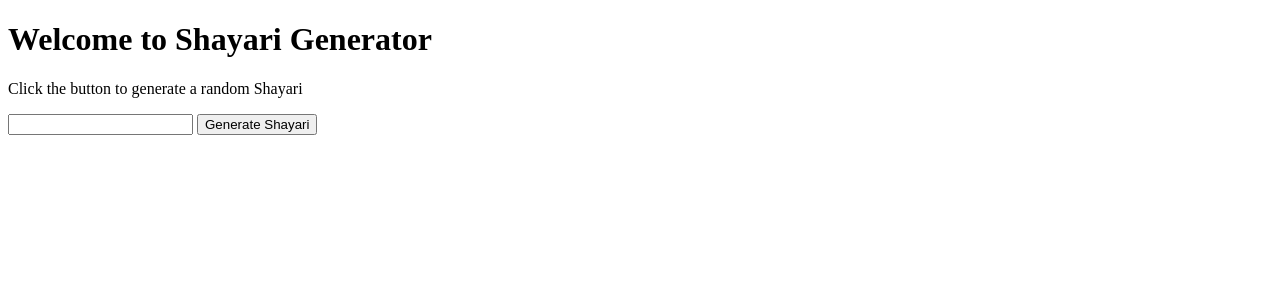
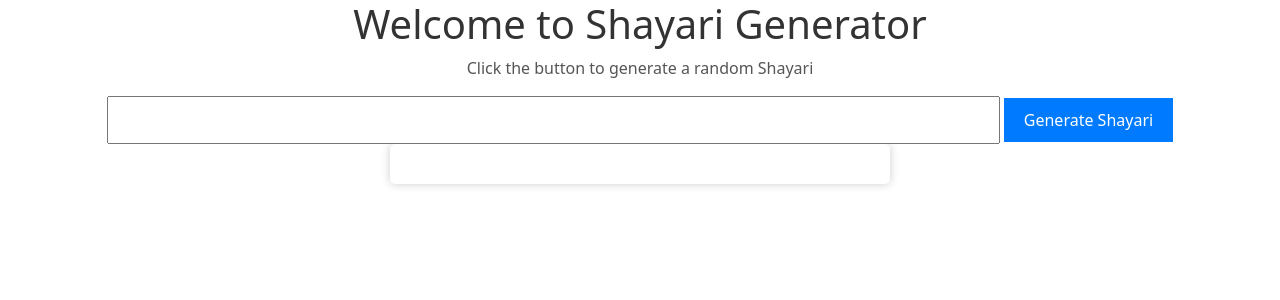
Before and after one commit to Rahul9332935/ShayariGenerator, a Flask app: page / in a window 1280 px wide. Shown: the top 300 px of the page. Run offline with Flask 3, Linux system fonts and the light colour scheme.

Commit message:
added css

```diff
--- a/openaiData.py
+++ b/openaiData.py
@@ -1,7 +1,7 @@
 import requests
 import os
 
-api_key = os.environ['OPENAI_KEY']#  Replace with your
+api_key = os.environ['KEY']#  Replace with your
 
 endpoint = "https://api.openai.com/v1/completions"
 
--- a/templates/index.html
+++ b/templates/index.html
@@ -2,8 +2,85 @@
 <html>
 <head>
   <title>Shayari Generator</title>
+  <link href="https://cdn.jsdelivr.net/npm/bootstrap@5.0.2/dist/css/bootstrap.min.css" rel="stylesheet" integrity="sha384-EVSTQN3/azprG1Anm3QDgpJLIm9Nao0Yz1ztcQTwFspd3yD65VohhpuuCOmLASjC" crossorigin="anonymous">
+  <style>
+    body {
+      font-family: Arial, sans-serif;
+      background-color: rgb(0, 128, 128);
+      margin: 0;
+      padding: 0;
+      text-align: center;
+    }
+    .container{
+      width: 50%
+      margin: 0 auto;
+    }
+    h1 {
+      color: #333;
+    }
+
+    p {
+      color: #555;
+    }
+
+    #shayari {
+      background-color: #fff;
+      padding: 20px;
+      border-radius: 5px;
+      max-width: 500px;
+      margin: 0 auto;
+      box-shadow: 0 0 10px rgba(0, 0, 0, 0.2);
+    }
+
+    input {
+      width: 80%;
+      padding: 10px;
+      margin: 10px 0;
+    }
+
+    button {
+      padding: 10px 20px;
+      background-color: #007bff;
+      color: #fff;
+      border: none;
+      border-radius: 5px;
+      cursor: pointer;
+    }
+
+    button:hover {
+      background-color: #0056b3;
+    }
+
+    @media (max-width: 767px) {
+      /* Add your CSS styles for small screens here */
+      body {
+        font-size: 16px;
+      }
+      .container{
+        width: 90%
+
+      }
+    }
+    @media (min-width: 768px) and (max-width: 1023px) {
+      /* Add your CSS styles for medium-sized screens here */
+      body {
+        font-size: 18px;
+      }
+      .container{
+        width: 80%
+      }
+    }
+    @media (min-width: 1024px) {
+      /* Add your CSS styles for large screens here */
+      body {
+        font-size: 20px;
+      }
+    }
+
+  </style>
 </head>
-<body>
+<body >
+  <div class="container" >
     <h1>Welcome to Shayari Generator</h1>
     <p>Click the button to generate a random Shayari</p>
     <div>
@@ -12,6 +89,7 @@
     </div>
     <div>
       <div id="shayari"></div>
+    </div>
   </div>
 </body>
 <script>
@@ -49,4 +127,5 @@
     });
   }
 </script>
+  <link href="https://cdn.jsdelivr.net/npm/bootstrap@5.0.2/dist/css/bootstrap.min.css" rel="stylesheet" integrity="sha384-EVSTQN3/azprG1Anm3QDgpJLIm9Nao0Yz1ztcQTwFspd3yD65VohhpuuCOmLASjC" crossorigin="anonymous">
 </html>
```
Lines whose indentation alone changed are shown as unchanged.
